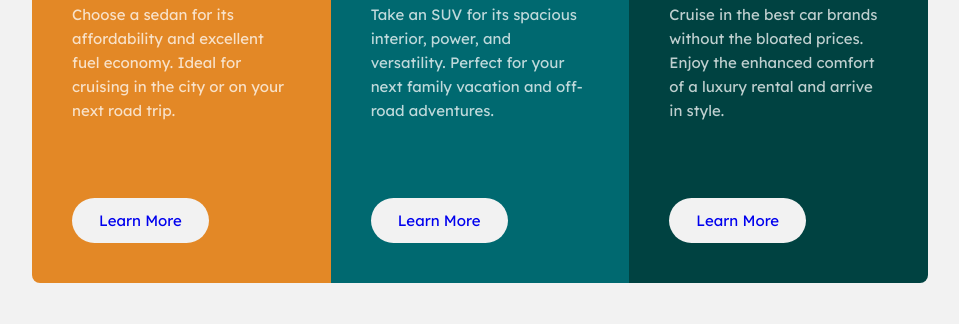
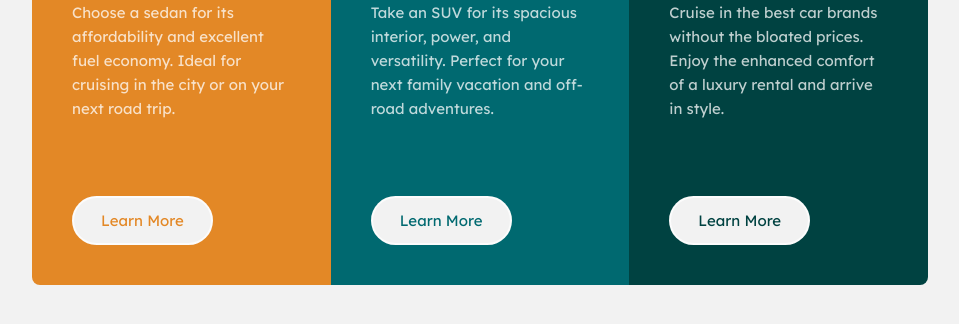
Before and after one commit to KellyRodrigues85/3-column-preview-card-component-main, a plain HTML site: page index.html in a window 1280 px wide. Shown: the part 350-674 px from the top of the page, without its empty margins (160-1119 px from the left). Drawn offline with Linux system fonts and the light colour scheme.

Commit message:
config button

```diff
--- a/style.css
+++ b/style.css
@@ -58,4 +58,20 @@ body{
     border-radius: 26px;
     margin-top: 60px;
     display: inline-block;
+    border: 2px solid hsla(0, 0%, 100%, 0.75);
+
 }
+
+.box1 a{
+    color: hsl(31, 77%, 52%);
+}
+
+.box2 a{
+    color: hsl(184, 100%, 22%)  ;
+
+}
+
+.box3 a{
+    color: hsl(179, 100%, 13%);
+
+}
```
